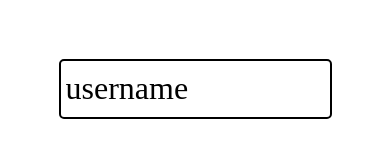
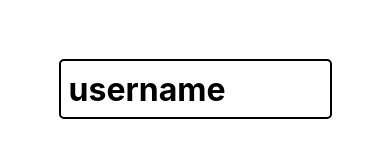
Before and after one commit to lusgaoliveira/key-in-hand, a React Native app: screen / in a window 390 px wide. Shown: the part 333-490 px from the top of the page. Built offline with nearby package versions, Linux system fonts and the light colour scheme.

Commit message:
feat: add input component

```diff
--- a/src/components/input/index.tsx
+++ b/src/components/input/index.tsx
@@ -1,4 +1,4 @@
-import { TextInput, TextInputProps, View, ActivityIndicator } from "react-native";
+import { TextInput, TextInputProps, View } from "react-native";
 import { styles } from "./styles";
 import { forwardRef } from "react";
 
@@ -8,7 +8,7 @@ function Input({...rest} : TextInputProps, ref: React.Ref<TextInput>) {
     return (
         <View style = {styles.inputContainer}>
             <TextInput
-                style={[styles.input, { fontFamily: 'PasseroOne_400Regular' }]}
+                style={styles.input}
                 ref={ref}
                 placeholder={rest.placeholder}
                 {...rest}
--- a/src/components/input/styles.tsx
+++ b/src/components/input/styles.tsx
@@ -1,6 +1,5 @@
 import { StyleSheet, Dimensions } from "react-native";
 const { width, height } = Dimensions.get("window");
-
 
 export const styles = StyleSheet.create({
   inputContainer: {
@@ -13,8 +12,10 @@ export const styles = StyleSheet.create({
     margin: '3%'
   },
   input: {
-    margin: 5,
+    margin: '3%',
     textAlign: "left",
-    fontSize: 32
+    fontSize: 32,
+    fontWeight: 'bold',
+    color: 'black'
   },
 });
```
